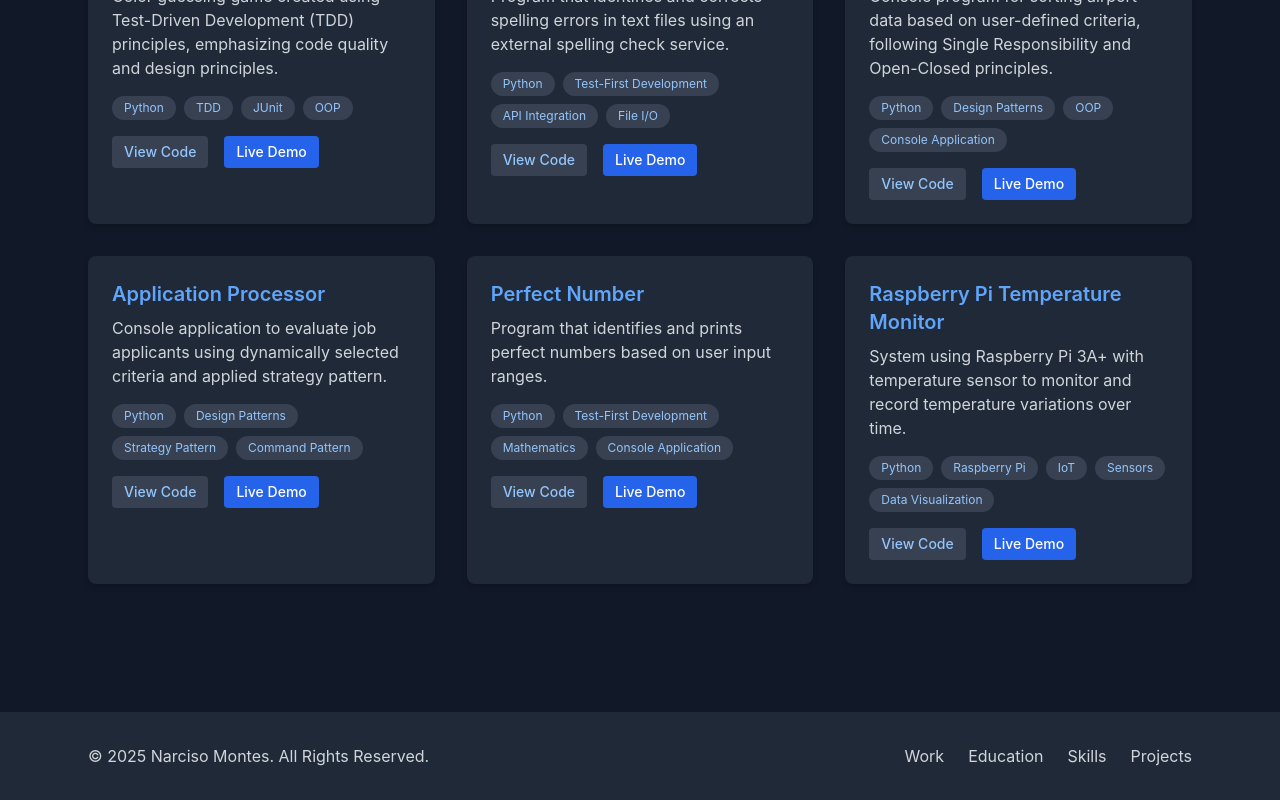
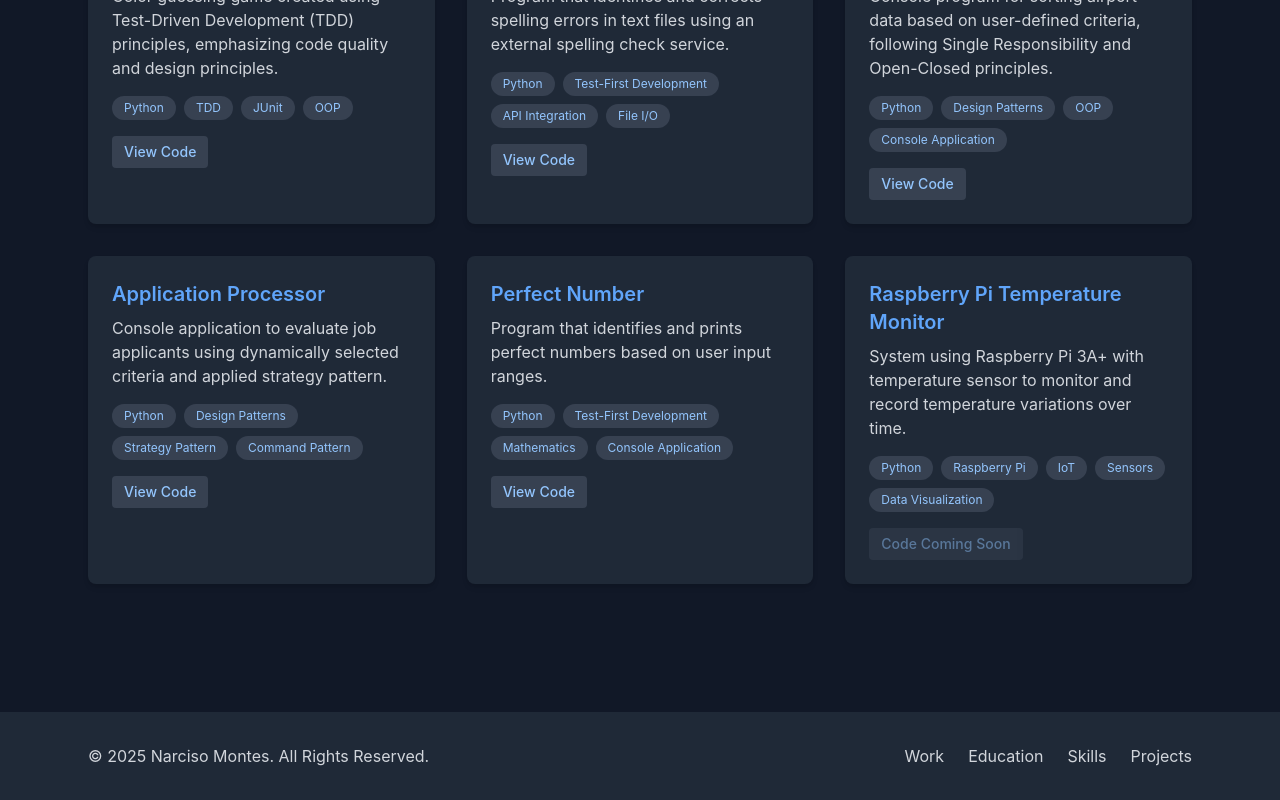
Before and after one commit to TheSilverClassic/Portfolio-2025, a React (Create React App) app in the folder app/: page / in a window 1280 px wide. Shown: the part 2952-3752 px from the top of the page. Built offline with nearby package versions, Linux system fonts and the light colour scheme.

Commit message:
Added GitHub link support to ProjectCard component for enhanced project visibility.

```diff
--- a/app/src/components/Projects.js
+++ b/app/src/components/Projects.js
@@ -2,7 +2,7 @@ import React from 'react';
 import Section from './Section';
 import { useTheme } from '../context/ThemeContext';
 
-const ProjectCard = ({ title, description, technologies }) => {
+const ProjectCard = ({ title, description, technologies, github }) => {
   const { darkMode } = useTheme();
 
   return (
@@ -20,18 +20,32 @@ const ProjectCard = ({ title, description, technologies }) => {
         ))}
       </div>
       <div className="flex gap-4">
-        <a
-          href="#"
-          className={`px-3 py-1.5 rounded text-sm font-medium ${darkMode ? 'bg-gray-700 text-blue-300 hover:bg-gray-600' : 'bg-blue-600 text-white hover:bg-blue-700'} transition-colors`}
-        >
-          View Code
-        </a>
+        {github ? (
+          <a
+            href={github}
+            target="_blank"
+            rel="noopener noreferrer"
+            className={`px-3 py-1.5 rounded text-sm font-medium ${darkMode ? 'bg-gray-700 text-blue-300 hover:bg-gray-600' : 'bg-blue-600 text-white hover:bg-blue-700'} transition-colors`}
+          >
+            View Code
+          </a>
+        ) : (
+          <a
+            href="#"
+            className={`px-3 py-1.5 rounded text-sm font-medium ${darkMode ? 'bg-gray-700 text-blue-300 hover:bg-gray-600' : 'bg-blue-600 text-white hover:bg-blue-700'} transition-colors opacity-50 cursor-not-allowed`}
+          >
+            Code Coming Soon
+          </a>
+        )}
+        {/* Only show Live Demo button if we implement this feature in the future */}
+        {/*
         <a
           href="#"
           className={`px-3 py-1.5 rounded text-sm font-medium ${darkMode ? 'bg-blue-600 text-white hover:bg-blue-500' : 'bg-blue-600 text-white hover:bg-blue-700'} transition-colors`}
         >
           Live Demo
         </a>
+        */}
       </div>
     </div>
   );
```
